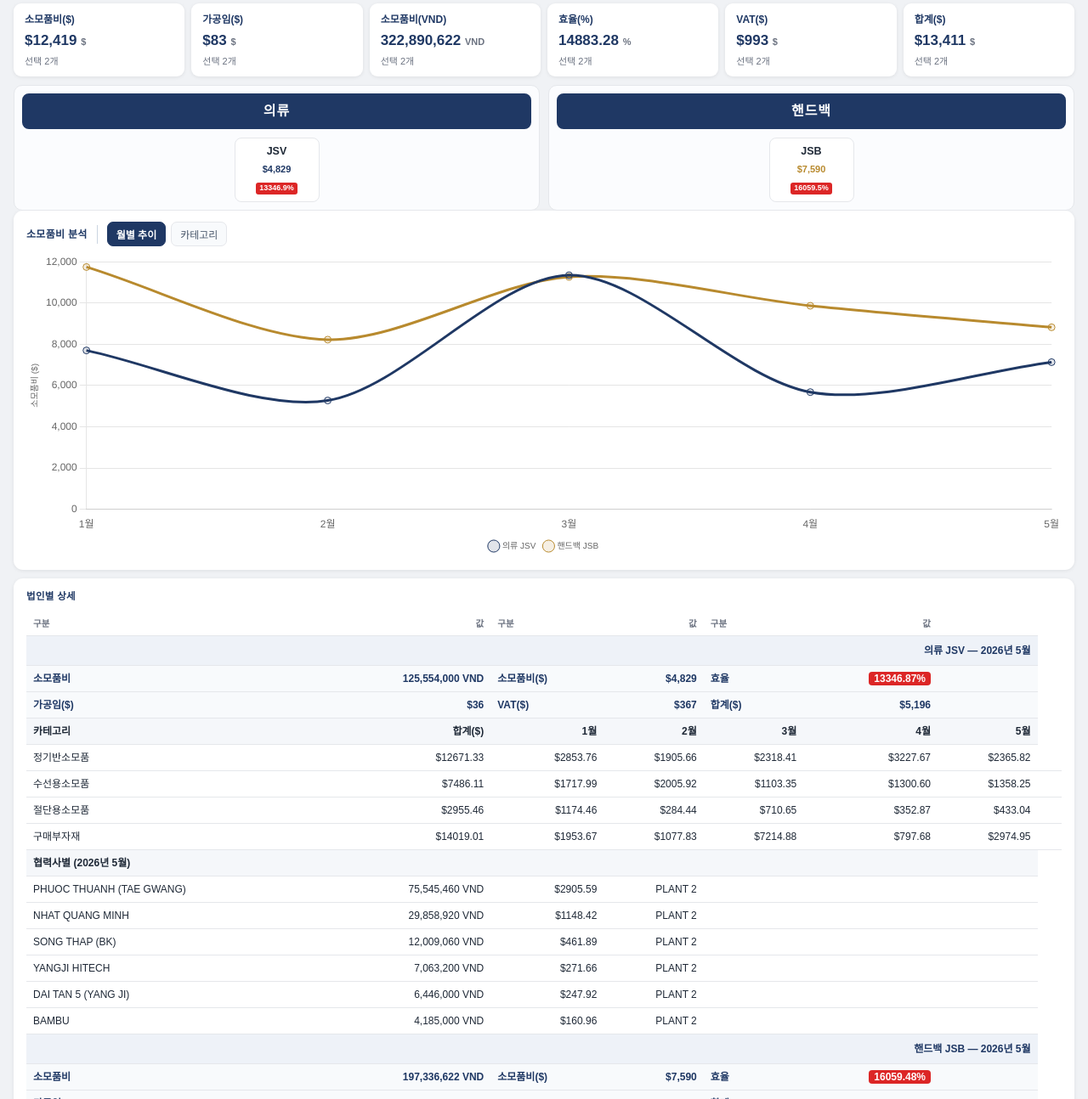
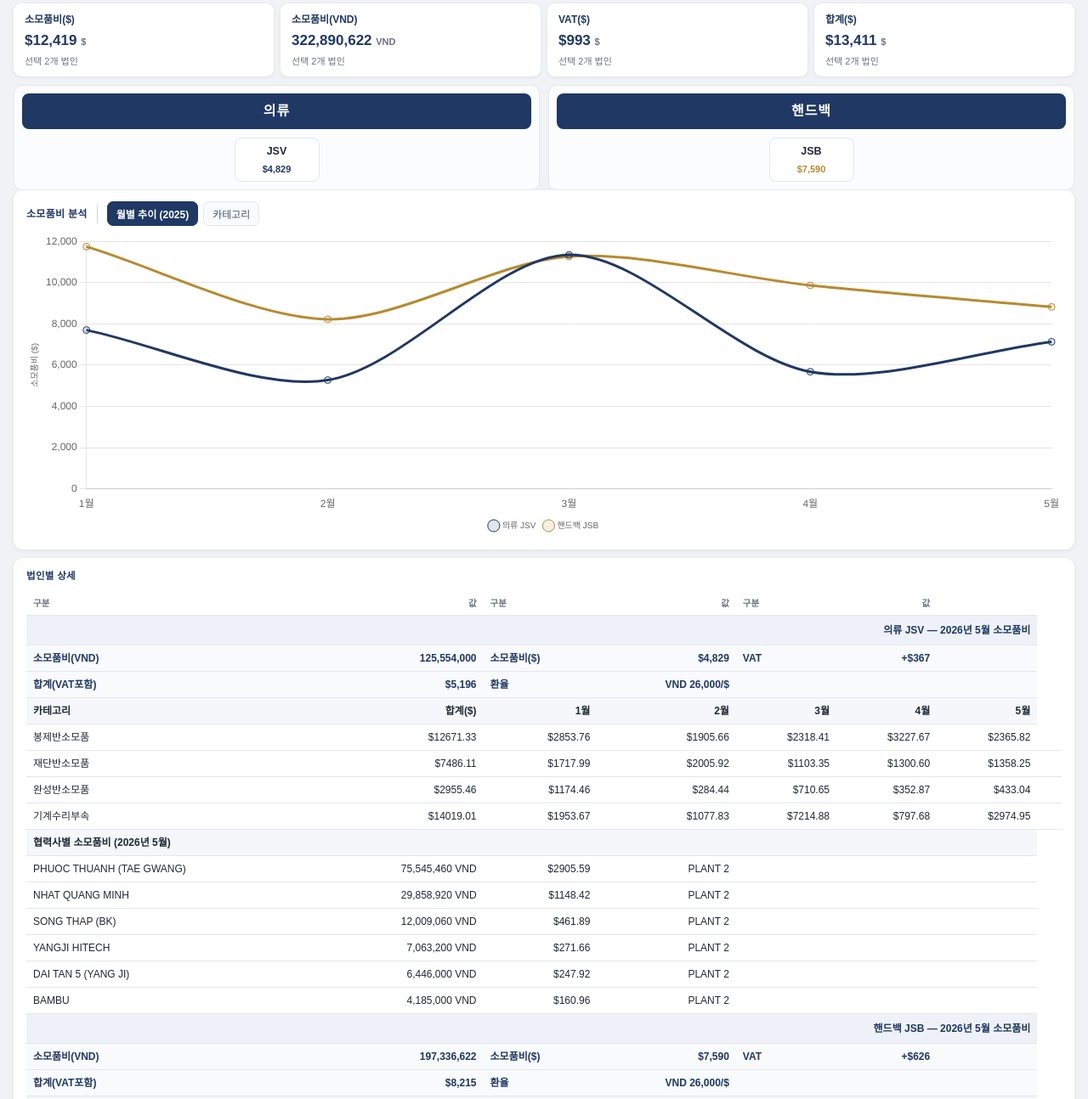
Before and after one commit to wowdavidmin/yakjin-jsv-jsb-dashboard, a plain HTML site: page index.html in a window 1280 px wide. Shown: the part 119-1413 px from the top of the page at 85% size. Drawn offline with nearby package versions, Linux system fonts and the light colour scheme.

Commit message:
US$ only, remove ratio (no wage data), fix categories

```diff
--- a/index.html
+++ b/index.html
@@ -27,7 +27,6 @@ body{font-family:'Malgun Gothic','Apple SD Gothic Neo',sans-serif;background:var
 .ecard{flex:0 0 100px;border:1.5px solid var(--line);border-radius:8px;padding:6px 3px;text-align:center;cursor:pointer;transition:.12s;background:#fff}
 .ecard:not(.on){opacity:.45}
 .ecard .eab{font-size:12.5px;font-weight:800}.ecard .esc{font-size:11px;font-weight:800;margin-top:3px}
-.ecard .egr{display:inline-block;font-size:9px;font-weight:800;border-radius:3px;padding:0 4px;color:#fff;margin-top:3px}
 .chart{position:relative;height:360px}
 table{width:100%;border-collapse:collapse;font-size:12px}
 th,td{padding:6px 8px;text-align:right;border-bottom:1px solid var(--line);white-space:nowrap}
@@ -35,8 +34,6 @@ th{color:var(--muted);font-size:10.5px;position:sticky;top:0;background:#fff}
 td.l,th.l{text-align:left}
 tr.gh td{background:#eef2f8;font-weight:800;font-size:12px;color:var(--navy);padding:8px}
 tr.sh td{background:#f8fafc;font-weight:700;color:var(--navy)}
-.flag{display:inline-block;min-width:22px;font-size:10px;font-weight:800;border-radius:4px;padding:1px 4px;text-align:center;margin-right:5px;color:#fff}
-.muted{color:var(--muted)}.note{font-size:11px;color:var(--muted);margin-top:7px}
 .foot{color:var(--muted);font-size:10.5px;margin-top:18px;border-top:1px solid var(--line);padding-top:11px}
 .tabs{display:flex;gap:6px;margin-bottom:10px}
 .tab{background:#fff;border:1px solid var(--line);border-bottom:3px solid transparent;border-radius:9px 9px 0 0;padding:9px 18px;font-size:13px;font-weight:800;color:var(--muted);cursor:pointer}
@@ -45,7 +42,6 @@ tr.sh td{background:#f8fafc;font-weight:700;color:var(--navy)}
 .modal-bg.show{display:flex}
 .modal{background:#fff;border-radius:12px;max-width:460px;width:100%;padding:18px 20px;box-shadow:0 12px 44px rgba(0,0,0,.35)}
 .modal h4{color:var(--navy);font-size:15px;margin-bottom:8px}
-.modal .formula{background:#eef2f8;border-radius:8px;padding:9px 12px;font-size:13px;margin:8px 0;color:var(--navy);font-weight:800}
 .modal .mb{font-size:12.5px;color:#374151;line-height:1.65}
 .modal .mclose{margin-top:14px;text-align:center;background:var(--navy);color:#fff;border-radius:7px;padding:8px;cursor:pointer;font-weight:700}
 @media(max-width:900px){.grid2{grid-template-columns:1fr}}
@@ -58,20 +54,19 @@ const EX=26000;
 const D={
   entities:{JSV:{label:"의류 JSV",group:"의류",color:"#1f3864",short:"JSV"},JSB:{label:"핸드백 JSB",group:"핸드백",color:"#b88a2e",short:"JSB"}},
   kpiDefs:[
-    {id:"consAmt",label:"소모품비($)","formula":"소모품비(VND) ÷ 26,000","unit":"$"},
-    {id:"wageAmt",label:"가공임($)","formula":"가공임(VND) ÷ 26,000","unit":"$"},
-    {id:"consVND",label:"소모품비(VND)","formula":"당월 소모품비 (VAT 제외)","unit":"VND"},
-    {id:"ratio",label:"효율(%)","formula":"소모품비(VND) ÷ 가공임(VND) × 100","unit":"%"},
-    {id:"vatUSD",label:"VAT($)","formula":"부가세(VND) ÷ 26,000","unit":"$"},
-    {id:"totalUSD",label:"합계($)","formula":"(소모품비+VAT) ÷ 26,000","unit":"$"}
+    {id:"consAmt",label:"소모품비($)",formula:"소모품비(VND) ÷ 환율(26,000)","unit":"$"},
+    {id:"consVND",label:"소모품비(VND)",formula:"당월 소모품비 (VAT 제외)","unit":"VND"},
+    {id:"vatAmt",label:"VAT($)",formula:"부가세(VND) ÷ 26,000","unit":"$"},
+    {id:"totalAmt",label:"합계($)",formula:"(소모품비+부가세) ÷ 26,000","unit":"$"}
   ],
   ed:{
-    JSV:{name:"의류 JSV",consVND:125554000,consAmt:4829,wageVND:940700,wageAmt:36,vatVND:9553640,vatAmt:367,totalVND:135107640,totalAmt:5196,ratio:0.86,
+    JSV:{name:"의류 JSV",consVND:125554000,consAmt:4829,vatVND:9553640,vatAmt:367,totalVND:135107640,totalAmt:5196,
+      prodQty:940700,monthlyCons:[7699.88,5273.85,11347.29,5678.82,7132.06],
       cats:[
-        {n:"정기반소모품",t:12671.33,m:[2853.76,1905.66,2318.41,3227.67,2365.82]},
-        {n:"수선용소모품",t:7486.11,m:[1717.99,2005.92,1103.35,1300.60,1358.25]},
-        {n:"절단용소모품",t:2955.46,m:[1174.46,284.44,710.65,352.87,433.04]},
-        {n:"구매부자재",t:14019.01,m:[1953.67,1077.83,7214.88,797.68,2974.95]}
+        {n:"봉제반소모품",t:12671.33,m:[2853.76,1905.66,2318.41,3227.67,2365.82]},
+        {n:"재단반소모품",t:7486.11,m:[1717.99,2005.92,1103.35,1300.60,1358.25]},
+        {n:"완성반소모품",t:2955.46,m:[1174.46,284.44,710.65,352.87,433.04]},
+        {n:"기계수리부속",t:14019.01,m:[1953.67,1077.83,7214.88,797.68,2974.95]}
       ],
       sups:[
         {n:"PHUOC THUANH (TAE GWANG)",v:75545460,d:"PLANT 2"},
@@ -82,12 +77,13 @@ const D={
         {n:"BAMBU",v:4185000,d:"PLANT 2"}
       ]
     },
-    JSB:{name:"핸드백 JSB",consVND:197336622,consAmt:7590,wageVND:1228786,wageAmt:47,vatVND:16265408,vatAmt:626,totalVND:213602030,totalAmt:8215,ratio:4.89,
+    JSB:{name:"핸드백 JSB",consVND:197336622,consAmt:7590,vatVND:16265408,vatAmt:626,totalVND:213602030,totalAmt:8215,
+      prodQty:0,monthlyCons:[11744.70,8222.94,11264.95,9865.98,8822.58],
       cats:[
-        {n:"정기반소모품",t:21247.35,m:[3305.33,2306.55,6787.95,5407.87,3439.65]},
-        {n:"수선용소모품",t:10833.83,m:[2208.15,1938.82,2835.36,1799.39,2052.10]},
-        {n:"절단용소모품",t:7863.57,m:[1228.67,1082.49,1093.16,1775.83,2683.42]},
-        {n:"구매부자재",t:9976.41,m:[5002.55,2895.08,548.49,882.88,647.41]}
+        {n:"봉제반소모품",t:21247.35,m:[3305.33,2306.55,6787.95,5407.87,3439.65]},
+        {n:"재단반소모품",t:10833.83,m:[2208.15,1938.82,2835.36,1799.39,2052.10]},
+        {n:"완성반소모품",t:7863.57,m:[1228.67,1082.49,1093.16,1775.83,2683.42]},
+        {n:"기계수리부속",t:9976.41,m:[5002.55,2895.08,548.49,882.88,647.41]}
       ],
       sups:[
         {n:"GIANG LONG",v:32138836,d:"HB/SLG"},
@@ -98,8 +94,7 @@ const D={
         {n:"PHUOC THU",v:4536000,d:"HB"}
       ]
     }
-  },
-  ts:{JSV:[7699.88,5273.85,11347.29,5678.82,7132.06],JSB:[11744.70,8222.94,11264.95,9865.98,8822.58]}
+  }
 };
 let st={sel:{JSV:true,JSB:true},tab:"all",cm:"monthly"};
 function $(q){return document.querySelector(q);}
@@ -109,23 +104,20 @@ function sw(t){st.tab=t;$("#tabAll").className="tab"+(t==="all"?" on":"");$("#ta
 function scm(m){st.cm=m;$$(".btn.cm").forEach(b=>b.className="btn cm"+(b.dataset.m===m?" on":""));rc();}
 function sf(k){const d=D.kpiDefs.find(x=>x.id===k);$(".modal h4").textContent=d?d.label:k;$(".modal .formula").textContent=d?d.formula:"";$(".modal-bg").classList.add("show");}
 function cf(){$(".modal-bg").classList.remove("show");}
-function fs(v,d){return typeof v==='number'?'$'+v.toLocaleString(undefined,{minimumFractionDigits:d||0,maximumFractionDigits:d||0}):v;}
 function rk(){
   const c=$("#kpiGrid");c.innerHTML="";
   const ek=Object.keys(D.ed).filter(k=>st.sel[k]);
   if(!ek.length){c.innerHTML='<div class="muted" style="text-align:center;padding:30px">법인 선택</div>';return;}
-  const s={cV:0,cA:0,wV:0,wA:0,vV:0,vA:0,tV:0,tA:0};
-  ek.forEach(k=>{const d=D.ed[k];s.cV+=d.consVND;s.cA+=d.consAmt;s.wV+=d.wageVND;s.wA+=d.wageAmt;s.vV+=d.vatVND;s.vA+=d.vatAmt;s.tV+=d.totalVND;s.tA+=d.totalAmt;});
+  const s={cV:0,cA:0,vV:0,vA:0,tV:0,tA:0};
+  ek.forEach(k=>{const d=D.ed[k];s.cV+=d.consVND;s.cA+=d.consAmt;s.vV+=d.vatVND;s.vA+=d.vatAmt;s.tV+=d.totalVND;s.tA+=d.totalAmt;});
   D.kpiDefs.forEach(kd=>{
     let v="";const u=kd.unit;
-    if(kd.id==="consAmt"){v=fs(s.cA,0)}
-    else if(kd.id==="wageAmt"){v=fs(s.wA,0)}
+    if(kd.id==="consAmt"){v="$"+s.cA.toLocaleString()}
     else if(kd.id==="consVND"){v=s.cV.toLocaleString()}
-    else if(kd.id==="ratio"){const r=s.wV?(s.cV/s.wV*100):0;v=r.toFixed(2)}
-    else if(kd.id==="vatUSD"){v=fs(s.vA,0)}
-    else if(kd.id==="totalUSD"){v=fs(s.tA,0)}
+    else if(kd.id==="vatAmt"){v="$"+s.vA.toLocaleString()}
+    else if(kd.id==="totalAmt"){v="$"+s.tA.toLocaleString()}
     const div=document.createElement("div");div.className="ckpi";div.onclick=()=>sf(kd.id);
-    div.innerHTML=`<div class="ckh">${kd.label}</div><div class="ckv">${v} <span class="cks">${u}</span></div><div class="ckd">선택 ${ek.length}개</div>`;
+    div.innerHTML=`<div class="ckh">${kd.label}</div><div class="ckv">${v} <span class="cks">${u}</span></div><div class="ckd">선택 ${ek.length}개 법인</div>`;
     c.appendChild(div);
   });
 }
@@ -143,11 +135,9 @@ function re(){
     const ch=document.createElement("div");ch.className="echips";
     ks.forEach(k=>{
       const e=D.entities[k];const d=D.ed[k];
-      const r=d.wageVND?(d.consVND/d.wageVND*100):0;
-      const fc=r<=1?"#059669":r<=3?"#b88a2e":"#dc2626";
       const ec=document.createElement("div");ec.className="ecard"+(st.sel[k]?" on":"");
       ec.onclick=()=>tog(k);
-      ec.innerHTML=`<div class="eab">${e.short}</div><div class="esc" style="color:${e.color}">$${d.consAmt.toLocaleString()}</div><div class="egr" style="background:${fc}">${r.toFixed(1)}%</div>`;
+      ec.innerHTML=`<div class="eab">${e.short}</div><div class="esc" style="color:${e.color}">$${d.consAmt.toLocaleString()}</div>`;
       ch.appendChild(ec);
     });
     gd.appendChild(ch);c.appendChild(gd);
@@ -159,7 +149,7 @@ function rc(){
   const ek=Object.keys(D.ed).filter(k=>st.sel[k]);
   if(!ek.length)return;
   if(st.cm==="cat"){
-    const cs=["정기반소모품","수선용소모품","절단용소모품","구매부자재"];
+    const cs=["봉제반소모품","재단반소모품","완성반소모품","기계수리부속"];
     const cl=["#1f3864","#2563eb","#7c3aed","#b88a2e"];
     const dss=cs.map((c,ci)=>({label:c,data:[],backgroundColor:cl[ci],borderColor:cl[ci],borderWidth:1}));
     ek.forEach(k=>{const d=D.ed[k];cs.forEach((c,ci)=>{const f=d.cats.find(x=>x.n===c);dss[ci].data.push(f?f.t:0);});});
@@ -169,12 +159,28 @@ function rc(){
       scales:{x:{grid:{display:false}},y:{beginAtZero:true,title:{display:true,text:"소모품비 ($)",font:{size:10}}}}
     }});
   }else{
-    const dss=ek.map(k=>({label:D.entities[k].label,data:D.ts[k],borderColor:D.entities[k].color,backgroundColor:D.entities[k].color+"22",tension:0.3,fill:false,pointRadius:4}));
-    window._c=new Chart(cv,{type:"line",data:{labels:["1월","2월","3월","4월","5월"],datasets:dss},options:{
-      responsive:true,maintainAspectRatio:false,interaction:{mode:"nearest",intersect:false},
-      plugins:{legend:{position:"bottom",labels:{padding:10,usePointStyle:true,font:{size:10}}}},
-      scales:{x:{grid:{display:false}},y:{beginAtZero:true,title:{display:true,text:"소모품비 ($)",font:{size:10}}}}
-    }});
+    const monthLabels=["2025-01","2025-02","2025-03","2025-04","2025-05"];
+    const dss=ek.map(k=>({
+      label:D.entities[k].label,
+      data:D.ed[k].monthlyCons,
+      borderColor:D.entities[k].color,
+      backgroundColor:D.entities[k].color+"22",
+      tension:0.3,fill:false,pointRadius:4
+    }));
+    window._c=new Chart(cv,{
+      type:"line",
+      data:{labels:["1월","2월","3월","4월","5월"],datasets:dss},
+      options:{
+        responsive:true,maintainAspectRatio:false,interaction:{mode:"nearest",intersect:false},
+        plugins:{
+          legend:{position:"bottom",labels:{padding:10,usePointStyle:true,font:{size:10}}}
+        },
+        scales:{
+          x:{grid:{display:false}},
+          y:{beginAtZero:true,title:{display:true,text:"소모품비 ($)",font:{size:10}}}
+        }
+      }
+    });
   }
 }
 function rt(){
@@ -182,16 +188,16 @@ function rt(){
   const ek=Object.keys(D.ed).filter(k=>st.sel[k]);
   const al=[];
   ek.forEach(k=>{
-    const d=D.ed[k];const e=D.entities[k];const r=d.wageVND?(d.consVND/d.wageVND*100):0;
-    const fc=r<=1?"#059669":r<=3?"#b88a2e":"#dc2626";
+    const d=D.ed[k];const e=D.entities[k];
     let tr=document.createElement("tr");tr.className="gh";
-    tr.innerHTML=`<td colspan="7">${e.label} — 2026년 5월</td>`;tb.appendChild(tr);
+    tr.innerHTML=`<td colspan="7">${e.label} — 2026년 5월 소모품비</td>`;tb.appendChild(tr);
     tr=document.createElement("tr");tr.className="sh";
-    tr.innerHTML=`<td class="l">소모품비</td><td>${d.consVND.toLocaleString()} VND</td><td class="l">소모품비($)</td><td>$${d.consAmt.toLocaleString()}</td><td class="l">효율</td><td><span style="background:${fc};color:#fff;border-radius:4px;padding:1px 6px;font-weight:700">${r.toFixed(2)}%</span></td><td></td>`;
+    tr.innerHTML=`<td class="l">소모품비(VND)</td><td>${d.consVND.toLocaleString()}</td><td class="l">소모품비($)</td><td>$${d.consAmt.toLocaleString()}</td><td class="l">VAT</td><td>+$${d.vatAmt.toLocaleString()}</td><td></td>`;
     tb.appendChild(tr);
     tr=document.createElement("tr");tr.className="sh";
-    tr.innerHTML=`<td class="l">가공임($)</td><td>$${d.wageAmt.toLocaleString()}</td><td class="l">VAT($)</td><td>$${d.vatAmt.toLocaleString()}</td><td class="l">합계($)</td><td>$${d.totalAmt.toLocaleString()}</td><td></td>`;
+    tr.innerHTML=`<td class="l">합계(VAT포함)</td><td>$${d.totalAmt.toLocaleString()}</td><td class="l">환율</td><td>VND 26,000/$</td><td></td><td></td><td></td>`;
     tb.appendChild(tr);
+    // Category monthly
     tr=document.createElement("tr");tr.style.cssText="background:#f5f7fa;font-weight:700";
     tr.innerHTML=`<td class="l">카테고리</td><td>합계($)</td><td>1월</td><td>2월</td><td>3월</td><td>4월</td><td>5월</td>`;
     tb.appendChild(tr);
@@ -201,8 +207,9 @@ function rt(){
       c.m.forEach(m=>h+=`<td>$${(m||0).toFixed(2)}</td>`);h+="<td></td>";
       tr.innerHTML=h;tb.appendChild(tr);
     });
+    // Suppliers
     tr=document.createElement("tr");tr.style.cssText="background:#f5f7fa;font-weight:700";
-    tr.innerHTML=`<td class="l" colspan="7">협력사별 (2026년 5월)</td>`;tb.appendChild(tr);
+    tr.innerHTML=`<td class="l" colspan="7">협력사별 소모품비 (2026년 5월)</td>`;tb.appendChild(tr);
     d.sups.forEach(s=>{
       tr=document.createElement("tr");
       tr.innerHTML=`<td class="l">${s.n}</td><td>${s.v.toLocaleString()} VND</td><td>$${(s.v/EX).toFixed(2)}</td><td>${s.d||""}</td><td></td><td></td><td></td>`;
@@ -236,7 +243,7 @@ document.addEventListener("DOMContentLoaded",()=>{ra();$$(".btn.cm").forEach(b=>
     <div class="row" style="margin-bottom:8px">
       <h3 style="margin:0;font-size:12px;width:auto">소모품비 분석</h3>
       <div class="csep"></div>
-      <button class="btn cm on" data-m="monthly" onclick="scm('monthly')">월별 추이</button>
+      <button class="btn cm on" data-m="monthly" onclick="scm('monthly')">월별 추이 (2025)</button>
       <button class="btn cm" data-m="cat" onclick="scm('cat')">카테고리</button>
     </div>
     <div class="chart"><canvas id="mainChart"></canvas></div>
@@ -258,7 +265,7 @@ document.addEventListener("DOMContentLoaded",()=>{ra();$$(".btn.cm").forEach(b=>
       <b>출처:</b> 2026년_05월_소모품_현황_의류창_JSV / 핸드백_JSB<br>
       <b>기간:</b> 2026.05.02 ~ 2026.05.30<br>
       <b>환율:</b> US$1 = VND 26,000<br>
-      <b>효율(소모품비율):</b> 소모품비(VND) ÷ 가공임(VND) × 100
+      <b>주의:</b> 소모품비 데이터만 포함 (가공임 데이터 제외)
     </div>
   </div>
 </div>
```
